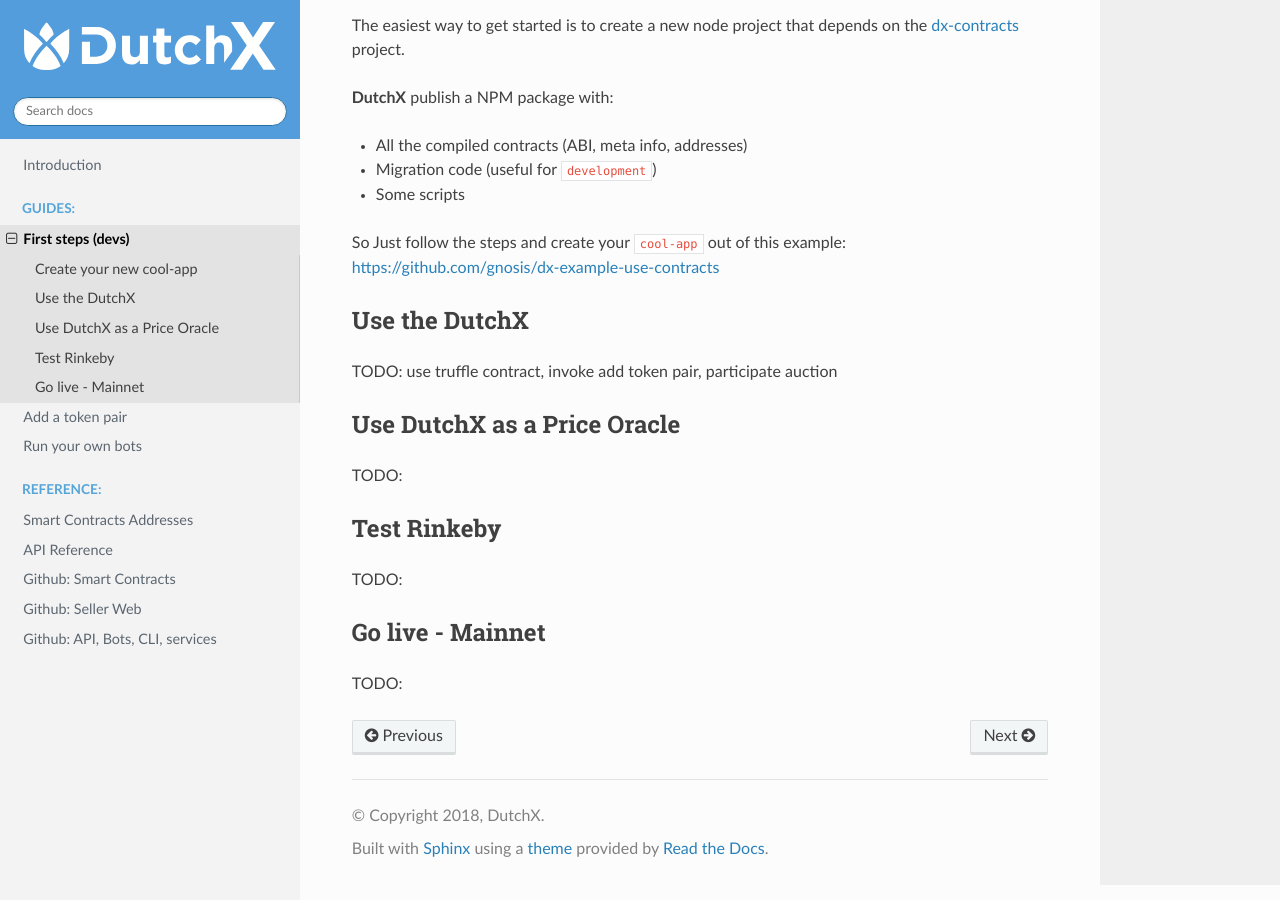
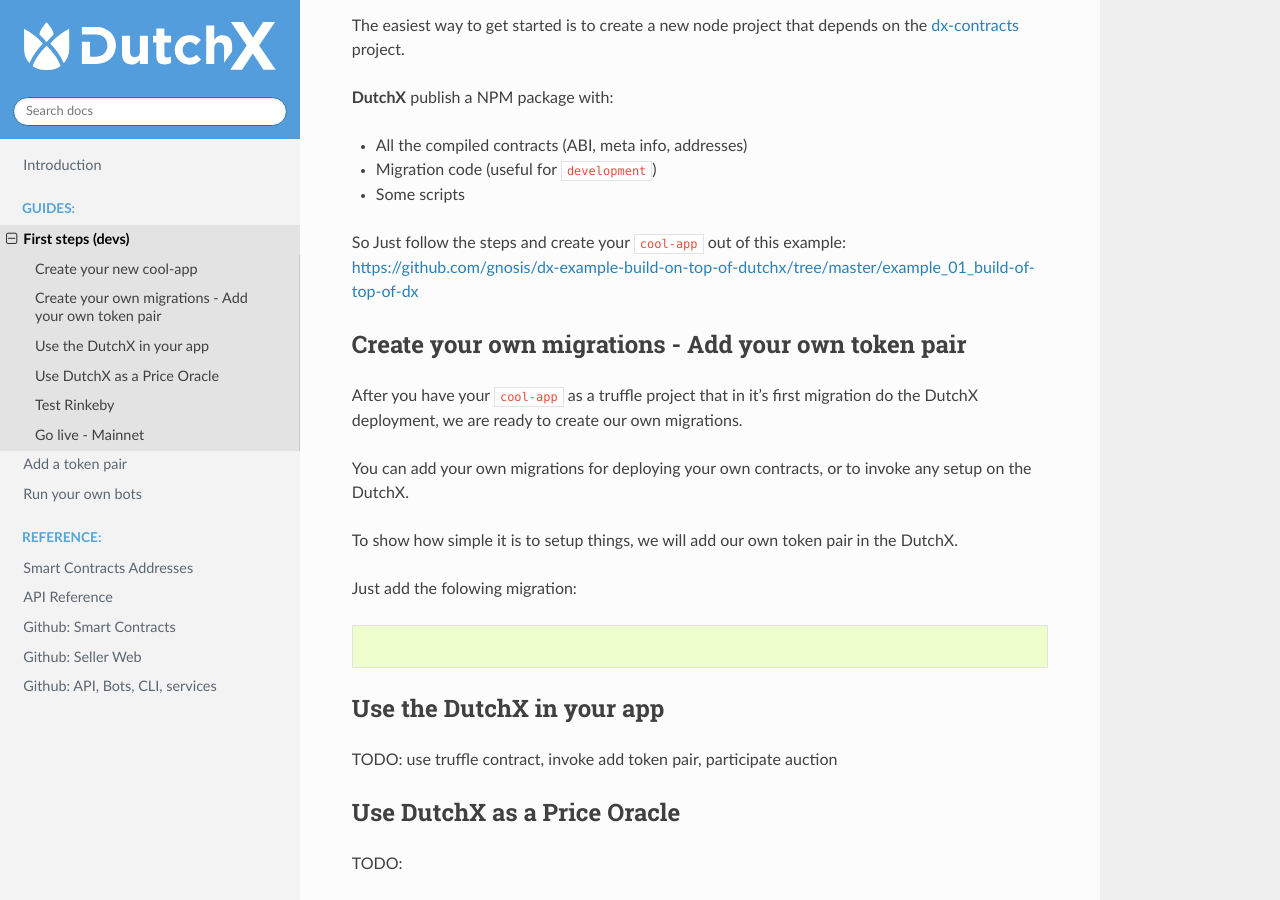
Before and after one commit to gnosis/dx-docs, a Sphinx documentation site: the page built from source/dev-first-steps.md, in a window 1280 px wide and 900 px high, scrolled down 346 px. Built offline with Sphinx 7.4.7 and the Read the Docs theme 2.0.0, drawn with Linux system fonts in a browser that asks for light colours.

Commit message:
Link to the example 01 - build on top of dx

````diff
--- a/source/dev-first-steps.md
+++ b/source/dev-first-steps.md
@@ -15,9 +15,25 @@
 * Some scripts
 
 So Just follow the steps and create your `cool-app` out of this example:
-[https://github.com/gnosis/dx-example-use-contracts](https://github.com/gnosis/dx-example-use-contracts)
+[https://github.com/gnosis/dx-example-build-on-top-of-dutchx/tree/master/example_01_build-of-top-of-dx](https://github.com/gnosis/dx-example-build-on-top-of-dutchx/tree/master/example_01_build-of-top-of-dx)
 
-## Use the DutchX
+## Create your own migrations - Add your own token pair
+After you have your `cool-app` as a truffle project that in it's first migration
+do the DutchX deployment, we are ready to create our own migrations.
+
+You can add your own migrations for deploying your own contracts, or to invoke
+any setup on the DutchX.
+
+To show how simple it is to setup things, we will add our own token pair in the
+DutchX.
+
+Just add the folowing migration:
+```js
+
+```
+
+
+## Use the DutchX in your app
 TODO: use truffle contract, invoke add token pair, participate auction
 
 ## Use DutchX as a Price Oracle
````
Also changed, not shown: README.md (+2 -2 lines).
